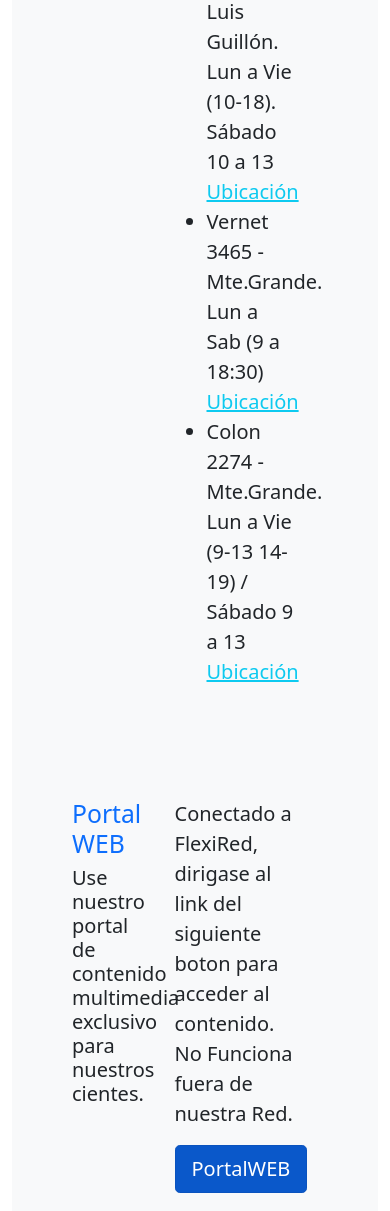
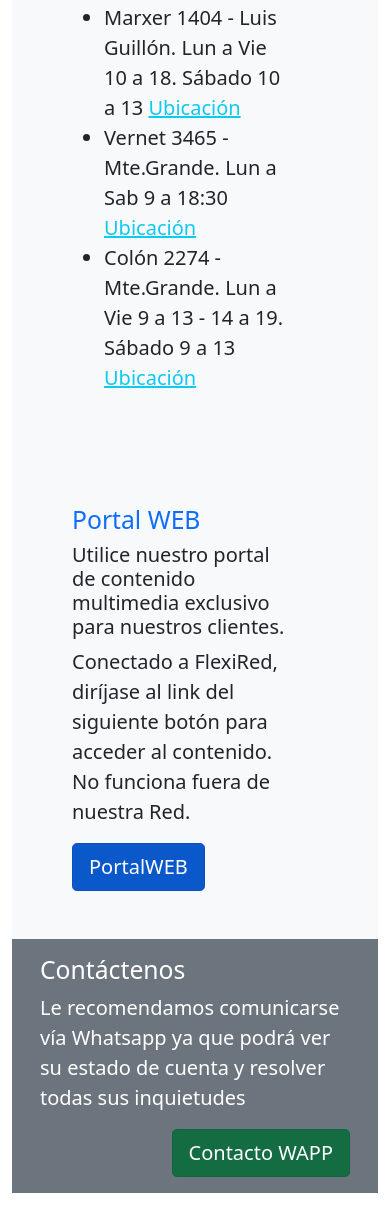
Before and after one commit to dodo220685/flexiPrimerosPasos, a plain HTML site: page index.html in a window 390 px wide. Shown: the part 709-1920 px from the top of the page. Drawn offline with nearby package versions, Linux system fonts and the light colour scheme.

Commit message:
final_V0

```diff
--- a/index.html
+++ b/index.html
@@ -7,16 +7,16 @@
     <title>FlexiRed Ayuda</title>
 
     <link href="https://cdn.jsdelivr.net/npm/bootstrap@5.1.3/dist/css/bootstrap.min.css" rel="stylesheet" integrity="sha384-1BmE4kWBq78iYhFldvKuhfTAU6auU8tT94WrHftjDbrCEXSU1oBoqyl2QvZ6jIW3" crossorigin="anonymous">
-    <link rel="stylesheet" href="style.css">
+    <!-- <link rel="stylesheet" href="style.css"> -->
 </head>
 
 <body class="container">
-    <header class="container bg-light ">
+    <header class="container bg-light">
     <div class="row d-flex align-items-center">
-        <div class="col-4">
+        <div class="col-sm-4">
         <img src="flexiredLogo.png" alt="flexiredLogo" width="150" height="150">
         </div>
-    <div class="col-8 ">
+    <div class="col-sm-8">
             <nav class="nav justify-content-end">
                 <a class="nav-link" href="#Puntos de Cobranza">Puntos de Cobranza</a>
                 <a class="nav-link" href="#Portal WEB">Portal WEB</a>
@@ -28,36 +28,36 @@
 
         <main class="container bg-light text-dark">
 <section class="row">
-      <h1 class="col-12 display-4 text-center bg-secondary text-white">Bienvenidos Portal Ayuda Clientes FlexiRed</h1>
-    <h2 class="col-12 display-6 text-center">Primeros Pasos</h2>
-    <h3 class="col-12 text-center">Datos Importantes</h3>
+      <h1 class="col-sm-12 display-4 text-center bg-secondary text-white">Portal de Ayuda Clientes FlexiRed</h1>
+    <h2 class="col-sm-12 display-6 text-center">Primeros Pasos</h2>
+    <h3 class="col-sm-12 text-center">Datos Importantes</h3>
 
 </section>
 
     <section id="Puntos de Cobranza" class="container row p-5">
 
-<div class="col-5">
+<div class="col-sm-5">
     <h2 class="text-primary">Puntos de Cobranza</h2>
-    <h3 class="lead">Elija su punto de cobranza segun cercania y comodidad</h3>
+    <h3 class="lead">Elija su punto de cobranza según cercanía y comodidad</h3>
 </div>
-<div class="col-7">
+<div class="col-sm-7">
 
     <ul class="lead">
-        <li>Cabildo 332 - El Jaguel. Lun a Vie 9 a 19. Sabados: 9 a 13:30 <a href="https://goo.gl/maps/QrpViy14s6X14tzNA" class="link-info">Ubicación</a></li>
-        <li>Marxer 1404 - Luis Guillón. Lun a Vie (10-18). Sábado 10 a 13 <a href="https://goo.gl/maps/fuKtSb7SU3wqYXAKA" class="link-info">Ubicación</a></li>
-        <li>Vernet 3465 - Mte.Grande. Lun a Sab (9 a 18:30) <a href="https://goo.gl/maps/nN83BZkEm18fqGY16" class="link-info">Ubicación</a></li>
-        <li>Colon 2274 - Mte.Grande. Lun a Vie (9-13 14-19) / Sábado 9 a 13 <a href="https://goo.gl/maps/iC1X9bxtURzvkfqz5" class="link-info">Ubicación</a></li>
+        <li>Cabildo 332 - El Jaguel. Lun a Vie 9 a 19. Sábado 9 a 13:30 <a href="https://goo.gl/maps/QrpViy14s6X14tzNA" class="link-info">Ubicación</a></li>
+        <li>Marxer 1404 - Luis Guillón. Lun a Vie 10 a 18. Sábado 10 a 13 <a href="https://goo.gl/maps/fuKtSb7SU3wqYXAKA" class="link-info">Ubicación</a></li>
+        <li>Vernet 3465 - Mte.Grande. Lun a Sab 9 a 18:30 <a href="https://goo.gl/maps/nN83BZkEm18fqGY16" class="link-info">Ubicación</a></li>
+        <li>Colón 2274 - Mte.Grande. Lun a Vie 9 a 13 - 14 a 19. Sábado 9 a 13 <a href="https://goo.gl/maps/iC1X9bxtURzvkfqz5" class="link-info">Ubicación</a></li>
     </ul>
 </div>
     </section>
 
     <section id="Portal WEB" class="container row p-5">
-    <div class="col-5">
+    <div class="col-sm-5">
         <h2 class="text-primary">Portal WEB</h2>
-    <h3 class="lead">Use nuestro portal de contenido multimedia exclusivo para nuestros cientes.</h3>
+    <h3 class="lead">Utilice nuestro portal de contenido multimedia exclusivo para nuestros clientes.</h3>
 </div>
-<div class="col-7">
-    <p class="lead">Conectado a FlexiRed, dirigase al link del siguiente boton para acceder al contenido. No Funciona fuera de nuestra Red.</p>
+<div class="col-sm-7">
+    <p class="lead">Conectado a FlexiRed, diríjase al link del siguiente botón para acceder al contenido. No funciona fuera de nuestra Red.</p>
 
     <!-- <a href="http://10.10.10.10" target="blank">Portal</a> -->
     <a href="http://10.10.10.10" class="btn btn-primary btn-lg active" role="button">PortalWEB</a>
@@ -66,16 +66,16 @@
 
 <footer id="Contacto" class="container bg-secondary text-white">
     <div class="row p-3 d-flex align-items-center">
-<div class="col-3">
-    <h2>Contactenos</h2>
+<div class="col-sm-3">
+    <h2>Contáctenos</h2>
 
 </div>
-<div class="col-6">
-    <p class="lead">Le recomendamos ampliamente utilizar nuestro canal de comunicacion via Whatsapp ya que podre ver su estado de cuenta y resolver todas sus dudas</p>
+<div class="col-sm-6">
+    <p class="lead">Le recomendamos comunicarse vía Whatsapp ya que podrá ver su estado de cuenta y resolver todas sus inquietudes</p>
 </div>
-<div class="col-3">
+<div class="col-sm-3">
     <div class="nav justify-content-end">
-    <a href="https://api.whatsapp.com/send?phone=+541166453079&texto=hola" class="btn btn-primary btn-lg active" role="button">Contacto WAPP</a>
+    <a href="https://api.whatsapp.com/send?phone=+541166453079&texto=hola" class="btn btn-success btn-lg active" role="button">Contacto WAPP</a>
 <!-- <button type="button" class="btn btn-primary"><a href="https://api.whatsapp.com/send?phone=+541166453079&texto=hola"></a>Contacto</button> -->
     </div>
 </div>
```
